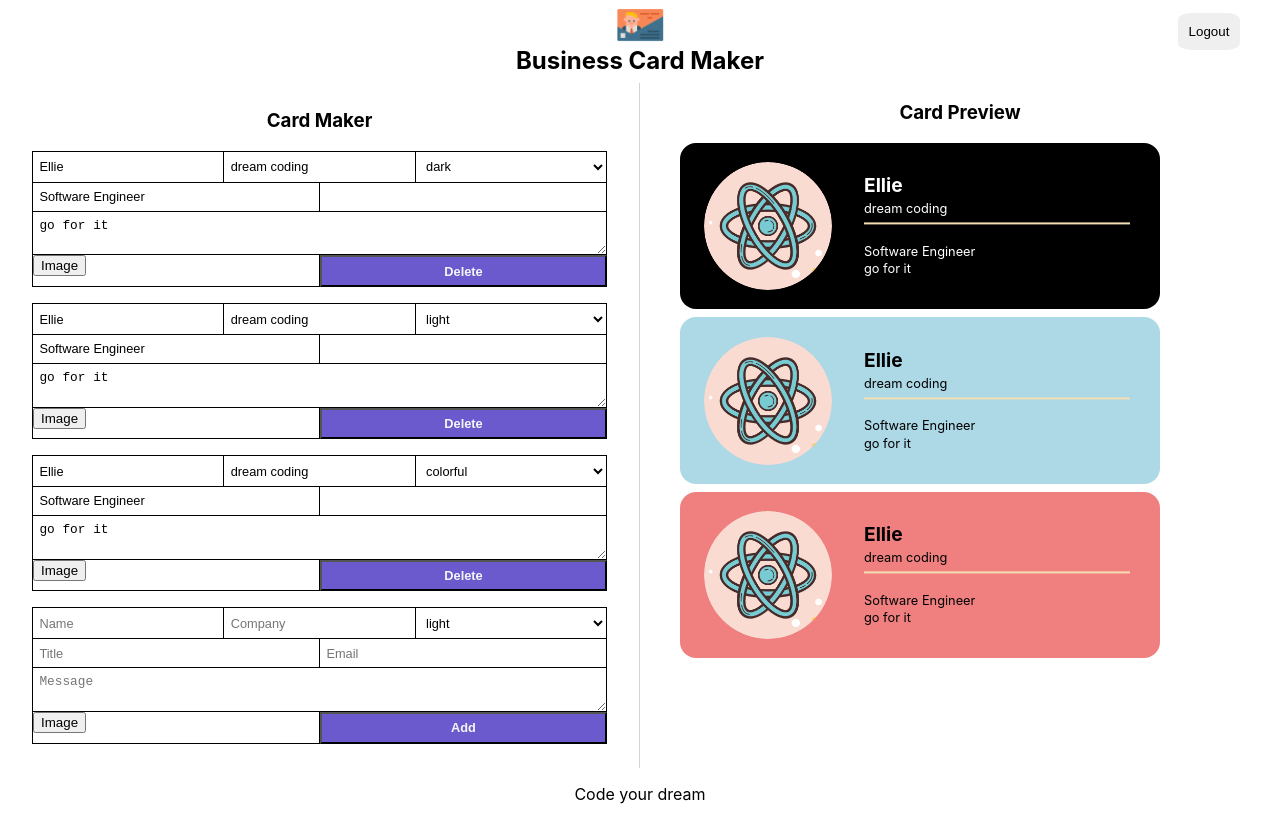
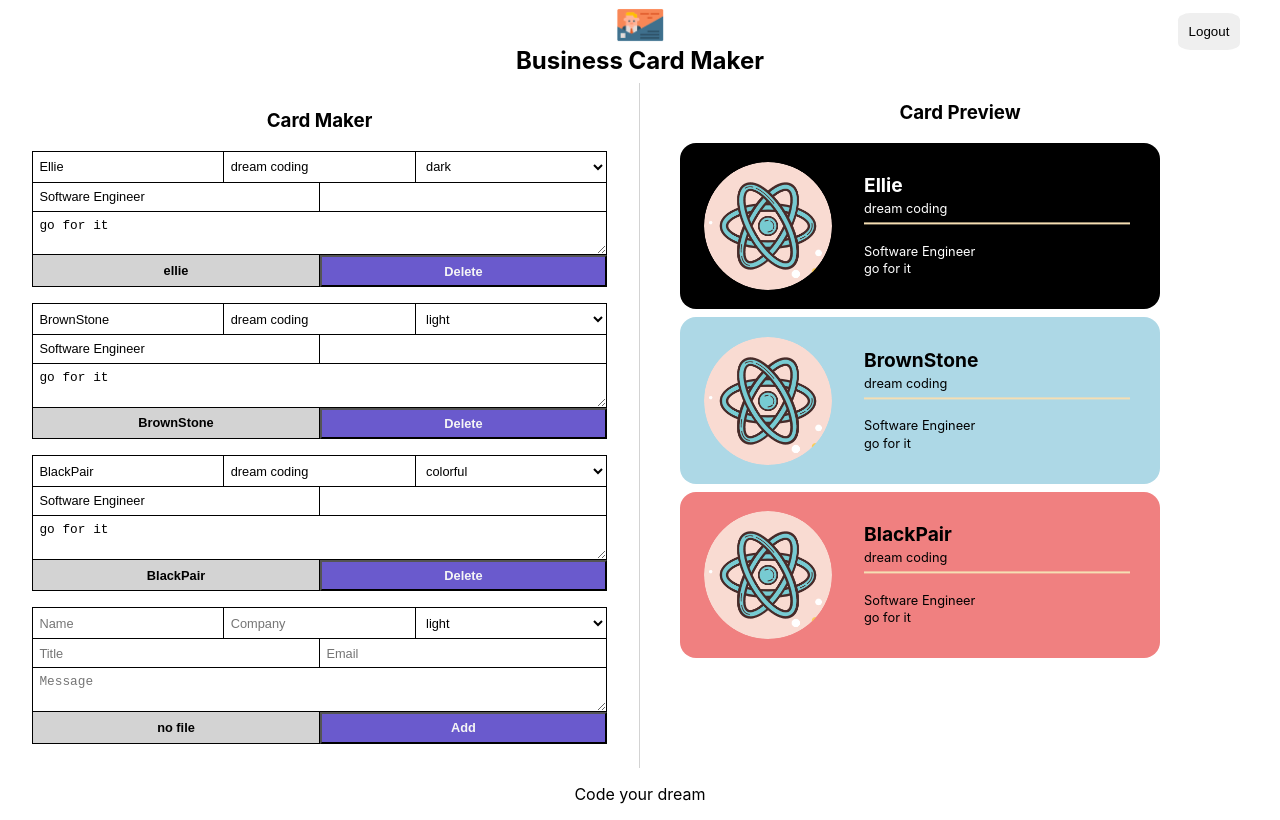
Before and after one commit to wonlee6/business-card-maker, a React (Create React App) app: page /maker in a window 1280 px wide. Built offline with nearby package versions, Linux system fonts and the light colour scheme; no server answers; sample sign-in values are in the browser's storage.

Commit message:
이미지 업로드 UI

```diff
--- a/src/components/card_add_form/cardAddEditForm.jsx
+++ b/src/components/card_add_form/cardAddEditForm.jsx
@@ -1,4 +1,4 @@
-import React, { useRef } from 'react';
+import React, { useRef, useState } from 'react';
 import Button from '../button/button';
 import styles from './cardAddEditForm.module.css';
 
@@ -11,6 +11,14 @@ const CardAddEditForm = ({ FileInput, onAdd }) => {
   const emailRef = useRef();
   const messageRef = useRef();
 
+  const [file, setFile] = useState({ fileName: null, fileURL: null });
+  const onFileChange = (file) => {
+    console.log(file);
+    setFile({
+      fileName: file.name,
+      fileURL: file.url,
+    });
+  };
   const onSubmit = (event) => {
     console.log(event);
     event.preventDefault();
@@ -22,10 +30,12 @@ const CardAddEditForm = ({ FileInput, onAdd }) => {
       title: titleRef.current.value || '',
       email: emailRef.current.value || '',
       message: messageRef.current.value || '',
-      fileName: '',
-      fileURL: '',
+      fileName: file.fileName || '',
+      fileURL: file.fileURL || '',
     };
     formRef.current.reset();
+    // console.log(card);
+    setFile({ fileName: null, fileURL: null });
     onAdd(card);
   };
   return (
@@ -75,7 +85,7 @@ const CardAddEditForm = ({ FileInput, onAdd }) => {
         placeholder='Message'
       ></textarea>
       <div className={styles.fileInput}>
-        <FileInput />
+        <FileInput name={file.fileName} onFileChange={onFileChange} />
       </div>
       <Button name='Add' onClick={onSubmit} />
     </form>
--- a/src/components/card_edit_form/cardEditForm.jsx
+++ b/src/components/card_edit_form/cardEditForm.jsx
@@ -14,6 +14,13 @@ const CardEditForm = ({ FileInput, card, updateCard, deleteCard }) => {
   const { name, theme, company, title, email, message, fileName, fileURL } =
     card;
 
+  const onFileChange = (file) => {
+    updateCard({
+      ...card,
+      fileName: file.name,
+      fileURL: file.url,
+    });
+  };
   const onChange = (event) => {
     if (event.currentTarget === null) return;
     event.preventDefault(); // 브라우저 이벤트 방지
@@ -48,6 +55,7 @@ const CardEditForm = ({ FileInput, card, updateCard, deleteCard }) => {
         className={styles.select}
         name='theme'
         value={theme}
+        onChange={onChange}
       >
         <option value='light'>light</option>
         <option value='dark'>dark</option>
@@ -77,7 +85,7 @@ const CardEditForm = ({ FileInput, card, updateCard, deleteCard }) => {
         onChange={onChange}
       ></textarea>
       <div className={styles.fileInput}>
-        <FileInput />
+        <FileInput name={fileName} onFileChange={onFileChange} />
       </div>
       <Button name='Delete' onClick={onSubmit} />
     </form>
--- a/src/components/image_file_input/imageFileInput.jsx
+++ b/src/components/image_file_input/imageFileInput.jsx
@@ -1,8 +1,35 @@
-import React from 'react';
+import React, { useRef } from 'react';
 import styles from './imageFileInput.module.css';
 
-const ImageFileInput = ({ imageUploader }) => {
-  return <button>Image</button>;
+const ImageFileInput = ({ imageUploader, name, onFileChange }) => {
+  const inputRef = useRef();
+  const onButtonClick = (event) => {
+    event.preventDefault();
+    inputRef.current.click();
+  };
+  const onChange = async (event) => {
+    console.log(event.target.files[0]);
+    const uploaded = await imageUploader.upload(event.target.files[0]);
+    onFileChange({
+      name: uploaded.original_filename,
+      url: uploaded.url,
+    });
+  };
+  return (
+    <div className={styles.container}>
+      <input
+        ref={inputRef}
+        className={styles.input}
+        type='file'
+        accept='image/*'
+        name='file'
+        onChange={onChange}
+      />
+      <button className={styles.button} onClick={onButtonClick}>
+        {name || 'no file'}
+      </button>
+    </div>
+  );
 };
 
 export default ImageFileInput;
--- a/src/components/image_file_input/imageFileInput.module.css
+++ b/src/components/image_file_input/imageFileInput.module.css
@@ -0,0 +1,22 @@
+.container {
+  width: 100%;
+  height: 100%;
+  display: flex;
+}
+.input {
+  display: none;
+}
+
+.button {
+  width: 100%;
+  background-color: lightgrey;
+  font-weight: bold;
+  cursor: pointer;
+  border: 0;
+  outline: 0;
+  font-size: 0.8rem;
+}
+
+.button:hover {
+  opacity: 0.8;
+}
--- a/src/components/maker/maker.jsx
+++ b/src/components/maker/maker.jsx
@@ -22,24 +22,24 @@ const Maker = ({ FileInput, authService }) => {
     },
     2: {
       id: '2',
-      name: 'Ellie',
+      name: 'BrownStone',
       theme: 'light',
       company: 'dream coding',
       title: 'Software Engineer',
       emaile: 'ellie@gmail.com',
       message: 'go for it',
-      fileName: 'ellie',
+      fileName: 'BrownStone',
       fileURL: null,
     },
     3: {
       id: '3',
-      name: 'Ellie',
+      name: 'BlackPair',
       theme: 'colorful',
       company: 'dream coding',
       title: 'Software Engineer',
       emaile: 'ellie@gmail.com',
       message: 'go for it',
-      fileName: 'ellie',
+      fileName: 'BlackPair',
       fileURL: null,
     },
   });
--- a/src/service/image_uploader.js
+++ b/src/service/image_uploader.js
@@ -1,6 +1,16 @@
 class ImageUploader {
   async upload(file) {
-    return 'file';
+    const data = new FormData();
+    data.append('file', file);
+    data.append('upload_preset', 'docs_upload_example_us_preset');
+    const result = await fetch(
+      'https://api.cloudinary.com/v1_1/demo/image/upload',
+      {
+        method: 'POST',
+        body: data,
+      }
+    );
+    return await result.json();
   }
 }
 
```
